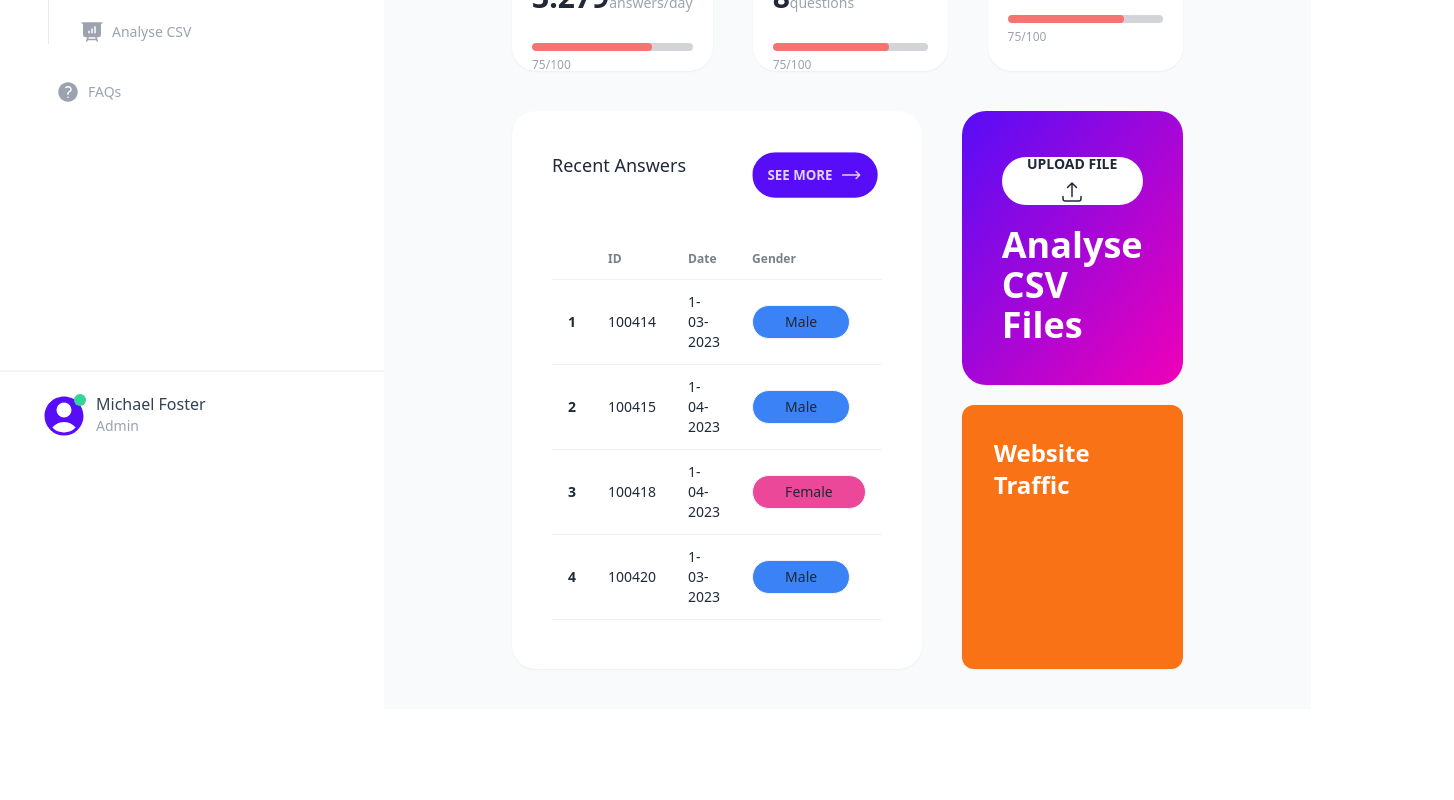
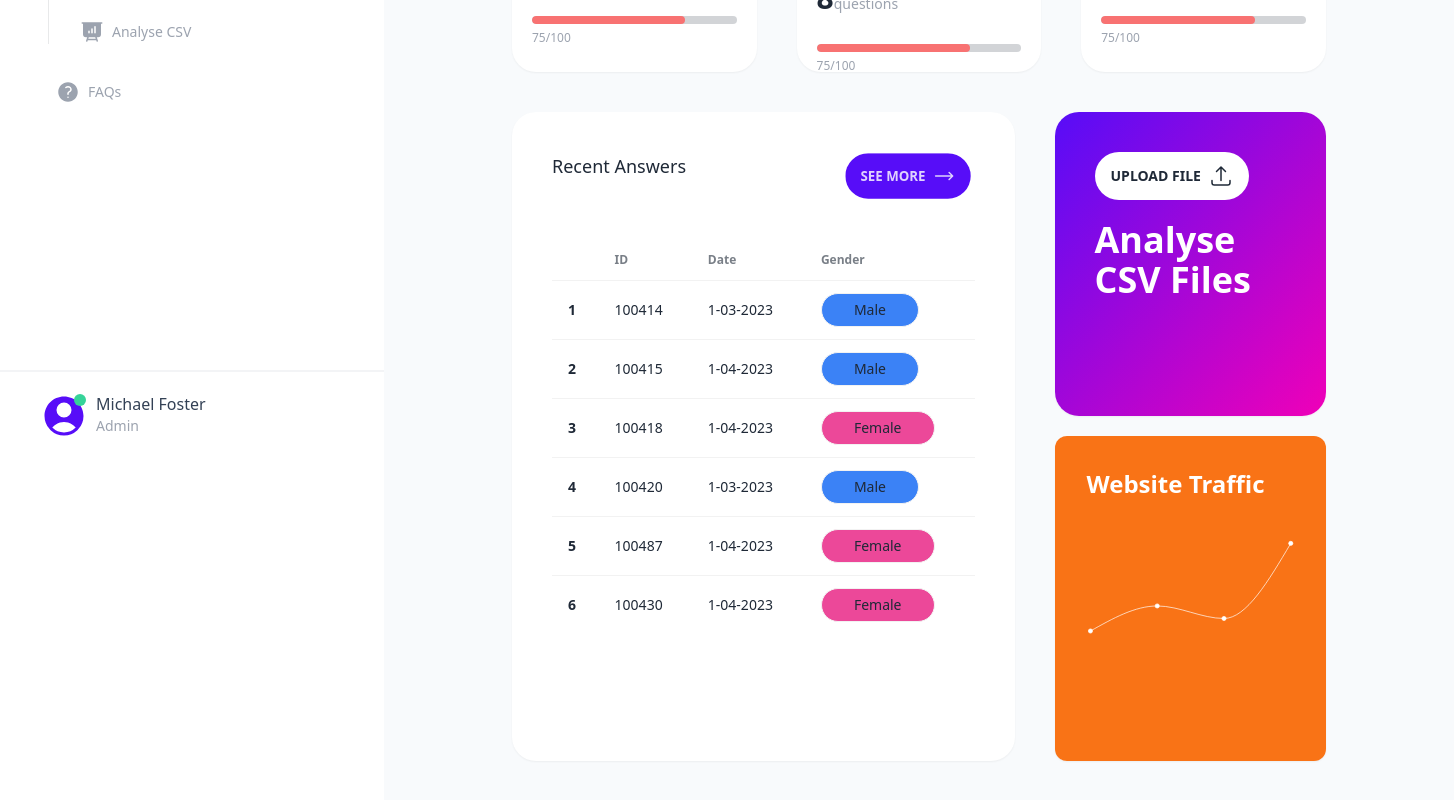
Before and after one commit to jeyyi/bu_final_frontend, a React (Create React App) app: page / in a window 1280 px wide. Shown: the part 340-1140 px from the top of the page, 1454 px wide, since content can reach past the window. Before the commit the page ends 1049 px from the top, so only its background shows below. Built offline with nearby package versions, Linux system fonts and the light colour scheme.

Commit message:
Added dummy linechart

```diff
--- a/src/AnalyzeCSV.js
+++ b/src/AnalyzeCSV.js
@@ -87,8 +87,6 @@ function AnalyzeCSV() {
 
   useEffect(() => {
     if (!data) return;
-    console.log(currentPage);
-    console.log(totalPages);
     const startIndex = currentPage * itemsPerPage;
     const endIndex = startIndex + itemsPerPage;
 
@@ -97,16 +95,12 @@ function AnalyzeCSV() {
     setSubset(Object.fromEntries(subsetEntries));
   }, [data, currentPage, itemsPerPage]);
 
-  const handlePageChange = (selectedPage) => {
-    setCurrentPage(selectedPage.selected);
-  };
-
   return (
     <>
       <div className="w-full h-40 my-10 bg-base-100 shadow-sm flex">
         <div className="w-full h-full flex flex-col">
           <h3 className="px-10 pt-10 text-green-700 text-xl lg:text-4xl font-bold">
-            ANA<span className="text-green-600">LYSE</span>
+            ANA<span className="text-green-600">LYZE</span>
           </h3>
           <h3 className="px-10 text-green-700 text-2xl lg:text-6xl font-bold">
             EXCEL<span className="text-green-600"> FILE</span>
@@ -173,27 +167,8 @@ function AnalyzeCSV() {
             })}
           </>
         ) : (
-          <h3 className="text-center my-10 font-semibold text-2xl lg:text-4xl text-gray-600">Analyze CSV by clicking on "excel" icon</h3>
+          <h3 className="text-center my-10 font-semibold text-2xl lg:text-4xl text-gray-600">Analyze excel file by clicking on "excel" icon</h3>
         )}
-
-        {/*   <div className="flex justify-between mt-4">
-          <button
-            className="btn btn-primary"
-            onClick={() => setCurrentPage(currentPage-1)}
-            disabled={currentPage === 0}
-          >
-            Previous
-          </button>
-          <button
-            className="btn btn-primary"
-            onClick={() =>
-              setCurrentPage(currentPage+1)
-            }
-            disabled={currentPage === totalPages-1}
-          >
-            Next
-          </button>
-        </div> */}
         <div className="w-full flex items-center justify-center py-5">
           <div className="join">
             {Array.from({ length: totalPages }).map((_, index) => (
--- a/src/App.js
+++ b/src/App.js
@@ -1,8 +1,14 @@
 import React from "react";
 import Card from "./Components/Card";
 import Table from "./Components/Table";
-import LineChart from "./Components/LineChart";
+import { LineChart, Line } from "recharts";
 const App = () => {
+  const data = [
+    { name: "Page A", uv: 400, pv: 2400, amt: 2400 },
+    { name: "Page B", uv: 500, pv: 2800, amt: 2100 },
+    { name: "Page D", uv: 450, pv: 2300, amt: 2900 },
+    { name: "Page E", uv: 750, pv: 2100, amt: 2500 },
+  ];
   return (
     <>
       <div className="w-full h-fit flex flex-col lg:flex-row gap-10">
@@ -182,8 +188,14 @@ const App = () => {
             </h3>
           </div>
           <div className="w-full h-full lg:h-1/2 bg-orange-500 rounded-xl shadow-sm p-8">
-            <h3 className="text-2xl text-white font-semibold">Website Traffic</h3>
-            {/* <LineChart/> */}
+            <h3 className="text-2xl text-white font-semibold">
+              Website Traffic
+            </h3>
+            <div className="flex w-full h-full justify-center items-center">
+              <LineChart width={300} height={300} data={data}>
+                <Line type="monotone" dataKey="uv" stroke="#FFFFFF" />
+              </LineChart>
+            </div>
           </div>
         </div>
       </div>
```
